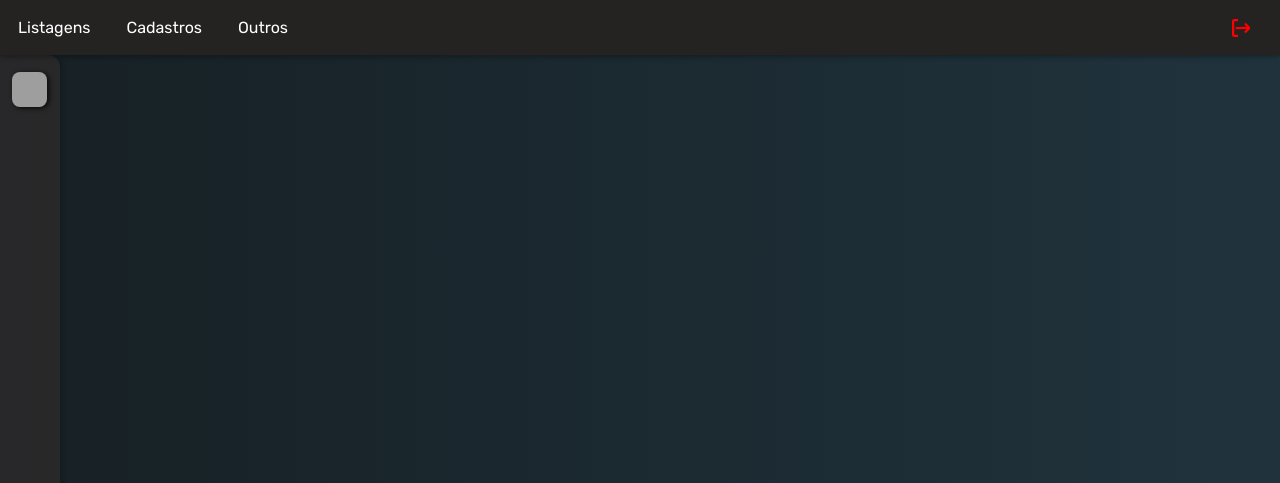
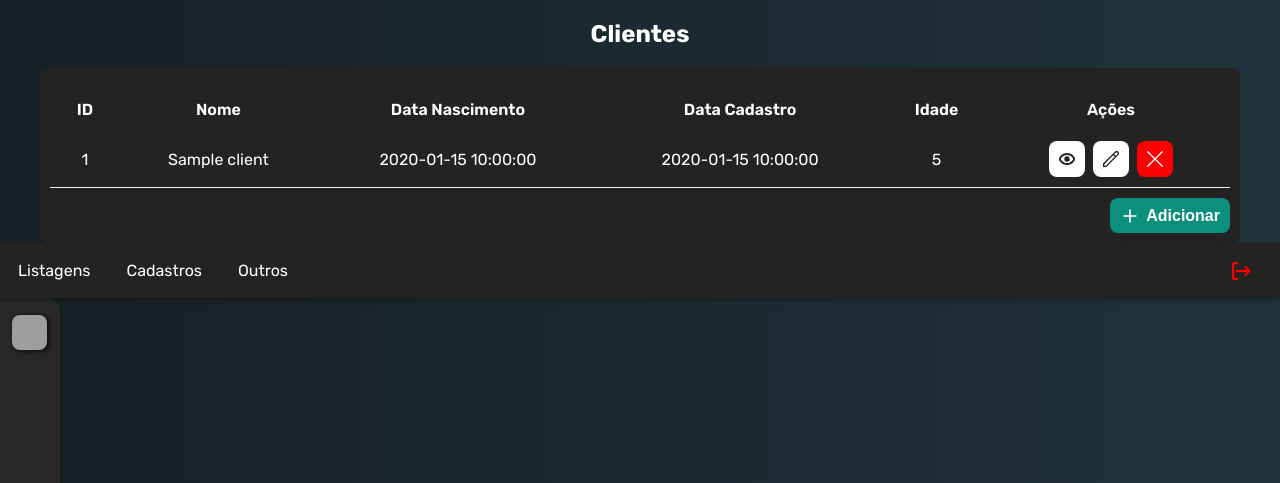
Before and after one commit to KelvinPilger/WebProjects, a PHP site: page / in a window 1280 px wide. Shown: the top 483 px of the page. Run offline with PHP 8.4, Linux system fonts and the light colour scheme; tables that the repository leaves empty or names only in its code hold one stand-in row (values such as "Sample post"); grey boxes are pictures that could not be loaded.

Commit message:
Feat: Implementação Inicial CRUD Clientes

```diff
--- a/app/Controllers/ClientController.php
+++ b/app/Controllers/ClientController.php
@@ -22,5 +22,31 @@
 
             $result = $client->insert($client);
         }
+
+        public function index() {
+            error_reporting(E_ALL);
+            ini_set('display_errors', 1);
+
+            $clientModel = new Client();
+            $clientes   = $clientModel->getAll();
+
+            include BASE_PATH . '/app/Views/client_list.php';
+        }
+
+        public function delete() {
+            $id = $_POST['id'] ?? null;
+            if($id) {
+                try {
+                    $client = new Client();
+                    $client->remove($id);
+                    header("Location: ?action=listar&msg=Cliente removido com sucesso!");
+                    exit;
+                } catch (\Exception $e) {
+                    echo "Erro ao excluir o cliente: " . $e->getMessage();
+                }
+            } else {
+                echo "A linha não corresponde a um cliente!";
+            }
+        }
     }
 ?>
--- a/app/Models/Client.php
+++ b/app/Models/Client.php
@@ -2,6 +2,7 @@
     namespace App\Models;
 
 	use App\Database\Connection;
+
     class Client {
         public $id;
         public $name;
@@ -31,5 +32,31 @@
 					throw new \Exception("Erro ao remover o cliente do banco de dados!");
 			}
 		}
+
+        public function getAll() {
+            $db = Connection::openConn();
+
+            $sql = "
+            SELECT
+                id,
+                name,
+                born_at,
+                inserted_at,
+                TIMESTAMPDIFF(YEAR, born_at, CURDATE()) AS age
+            FROM clients
+            ORDER BY name
+            ";
+
+            $result = $db->query($sql);
+            if (!$result) {
+                die('Erro SQL em getAll(): ' . $db->error);
+            }
+
+            $clientes = [];
+            while ($row = $result->fetch_assoc()) {
+                $clientes[] = $row;
+            }
+            return $clientes;
+        }
     };
 ?>
--- /dev/null
+++ b/app/Views/client_list.php
@@ -0,0 +1,74 @@
+<?php if (!isset($clientes)) $clientes = []; ?>
+
+<!DOCTYPE html>
+<html lang="pt-br">
+<head>
+  <meta charset="UTF-8">
+  <meta name="viewport" content="width=device-width, initial-scale=1.0">
+  <title>Clientes (ServFácil)</title>
+  <link rel="stylesheet" href="../../styles/client.css">
+</head>
+<body>
+  <h2>Clientes</h2>
+  <div class="tableContainer">
+    <table class="myTable">
+      <thead>
+        <tr>
+          <th>ID</th>
+          <th>Nome</th>
+          <th>Data Nascimento</th>
+          <th>Data Cadastro</th>
+          <th>Idade</th>
+          <th>Ações</th>
+        </tr>
+      </thead>
+      <tbody>
+        <?php foreach ($clientes as $cliente): ?>
+          <tr>
+            <td><?= htmlspecialchars($cliente['id'] ?? '') ?></td>
+            <td><?= htmlspecialchars($cliente['name'] ?? '') ?></td>
+            <td><?= htmlspecialchars($cliente['born_at'] ?? '') ?></td>
+            <td><?= htmlspecialchars($cliente['inserted_at'] ?? '') ?></td>
+            <td><?= htmlspecialchars($cliente['age'] ?? '') ?></td>
+            <td>
+              <a class="btnVisualizar" title="Visualizar" href="?action=listar&id=<?= $cliente['id'] ?>">
+                <svg class="eyeSvg" xmlns="http://www.w3.org/2000/svg" viewBox="0 0 509.348 509.348" width="24" height="24" fill="currentColor">
+                  <g>
+                    <path d="M488.935,188.541C437.397,109.024,349.407,60.662,254.652,59.773C159.898,60.662,71.908,109.024,20.37,188.541   c-27.16,39.859-27.16,92.279,0,132.139c51.509,79.566,139.504,127.978,234.283,128.896   c94.754-0.889,182.744-49.251,234.283-128.768C516.153,280.919,516.153,228.429,488.935,188.541z M436.199,284.541   c-39.348,62.411-107.769,100.488-181.547,101.035c-73.777-0.546-142.198-38.624-181.547-101.035   c-12.267-18.022-12.267-41.712,0-59.733c39.348-62.411,107.769-100.488,181.547-101.035   c73.777,0.546,142.198,38.624,181.547,101.035C448.466,242.829,448.466,266.519,436.199,284.541z"/>
+                    <circle cx="254.652" cy="254.674" r="85.333"/>
+                  </g>
+                </svg>
+              </a>
+              <a class="btnAlterar" title="Editar" href="?action=edit&id=<?= $cliente['id'] ?>">
+                <svg class="pencilSvg" xmlns="http://www.w3.org/2000/svg" viewBox="0 0 24 24" width="24" height="24" fill="currentColor">
+                  <g id="_01_align_center" data-name="01 align center">
+                    <path d="M22.94,1.06a3.626,3.626,0,0,0-5.124,0L0,18.876V24H5.124L22.94,6.184A3.627,3.627,0,0,0,22.94,1.06ZM4.3,22H2V19.7L15.31,6.4l2.3,2.3ZM21.526,4.77,19.019,7.277l-2.295-2.3L19.23,2.474a1.624,1.624,0,0,1,2.3,2.3Z"/>
+                  </g>
+                </svg>
+              </a>
+              <form method="POST" action="?action=delete" style="display:inline;" onsubmit="return confirm('Deseja realmente excluir este cliente?');">
+                <input type="hidden" name="id" value="<?= $cliente['id'] ?>">
+                <button class="btnExcluir" title="Excluir" type="submit">
+                  <svg class="trashSvg" xmlns="http://www.w3.org/2000/svg" viewBox="0 0 511.991 511.991" width="24" height="24" fill="currentColor">
+                    <g>
+                      <path d="M286.161,255.867L505.745,36.283c8.185-8.474,7.951-21.98-0.523-30.165c-8.267-7.985-21.375-7.985-29.642,0   L255.995,225.702L36.411,6.118c-8.475-8.185-21.98-7.95-30.165,0.524c-7.985,8.267-7.985,21.374,0,29.641L225.83,255.867   L6.246,475.451c-8.328,8.331-8.328,21.835,0,30.165l0,0c8.331,8.328,21.835,8.328,30.165,0l219.584-219.584l219.584,219.584   c8.331,8.328,21.835,8.328,30.165,0l0,0c8.328-8.331,8.328-21.835,0-30.165L286.161,255.867z"/>
+                    </g>
+                  </svg>
+                </button>
+              </form>
+            </td>
+          </tr>
+        <?php endforeach; ?>
+      </tbody>
+    </table>
+    <div class="adicionar-div">
+      <button type="button" class="btnAdicionar" onclick="window.location.href='?action=create'">
+        <svg xmlns="http://www.w3.org/2000/svg" width="20" height="20" viewBox="0 0 24 24" fill="none">
+          <path d="M12 5v14M5 12h14" stroke="currentColor" stroke-width="2" stroke-linecap="round"/>
+        </svg>
+        Adicionar
+      </button>
+    </div>
+  </div>
+</body>
+</html>
--- a/app/database/connection.php
+++ b/app/database/connection.php
@@ -5,9 +5,17 @@ class Connection {
     private static $connection = null;
 
     public static function openConn() {
-		if(self::$connection === null) {
-			self::$connection = new mysqli("localhost", "root", '', "db_servfacil", 3306);
-			if(self::$connection->connect_error) {
+        if (self::$connection === null) {
+            // prefixe com a barra para usar a classe global mysqli
+            self::$connection = new \mysqli(
+                "localhost",
+                "root",
+                "",
+                "db_servfacil",
+                3306
+            );
+
+            if (self::$connection->connect_error) {
                 die("Erro na conexão: " . self::$connection->connect_error);
             }
         }
--- a/public/index.php
+++ b/public/index.php
@@ -1,5 +1,20 @@
 <?php
-  require __DIR__ . '/../vendor/autoload.php';
+
+  define('BASE_PATH', realpath(__DIR__ . '/..'));
+  require BASE_PATH . '/vendor/autoload.php';
+
+  use App\Controllers\ClientController;
+
+  $action = $_REQUEST['action'] ?? 'listar';
+  $ctrl   = new ClientController();
+
+  switch ($action) {
+    case 'create':  $ctrl->create();  break;
+    case 'store':   $ctrl->store();   break;
+    case 'delete':  $ctrl->delete();  break;
+    case 'listar':
+    default:        $ctrl->index();   break;
+  }
 ?>
 
 <!DOCTYPE html>
@@ -21,7 +36,7 @@
         <li class="nav-item dropdown">
           <a href="#" class="nav-content">Listagens</a>
             <ul class="dropdown-content">
-              <li><a href="listings/list_clients.php">Clientes</a></li>
+            <li><a href="index.php?action=listar">Clientes</a></li>
               <li><a href="#">Produtos</a></li>
               <li><a href="#">Fornecedores</a></li>
               <li><a href="#">Recebimentos</a></li>
@@ -71,10 +86,7 @@
   </nav>
   </header>
   <main>
-
   </main>
   <footer>
-
   </footer>
-  <script src="scripts/index.js"></script>
 </body>
--- a/styles/client.css
+++ b/styles/client.css
@@ -118,22 +118,36 @@
     outline: none;
   }
 
+  .adicionar-div {
+    margin-left: 10px;
+    display: flex;
+    justify-content: flex-end;
+  }
+
   .btnAdicionar {
     cursor: pointer;
-    border: none;
     border-radius: 8px;
-    font-size: 0.85rem;
-    transition: background-color 0.1s, transform 0.2s;
-    color: #fff;
+    font-size: 1rem;
+    background-color: #0c8f7d;
     display: inline-flex;
     align-items: center;
-    justify-content: space-between;
-    width: 100px;
-    height: 36px;
-    margin: 10px auto;
-    padding: 10px;
+    justify-content: center;
+    height: 35px;
+    padding: 0 10px;
     outline: none;
-    color: #000;
+    color: #fff;
+    border: none;
+    font-weight: 600;
+    text-decoration: none;
+    box-shadow: 0 2px 8px rgba(30,127,235,0.08);
+    transition: background 0.15s, transform 0.1s;
+  }
+
+  .btnAdicionar svg {
+    width: 20px;
+    height: 20px;
+    margin-right: 6px;
+    color: #fff;
   }
 
   .btnAlterar:active,
```
Also changed, not shown: app/Views/client_form.php (renamed from app/Views/client.php, +15 -11 lines). Lines whose indentation alone changed are shown as unchanged.
